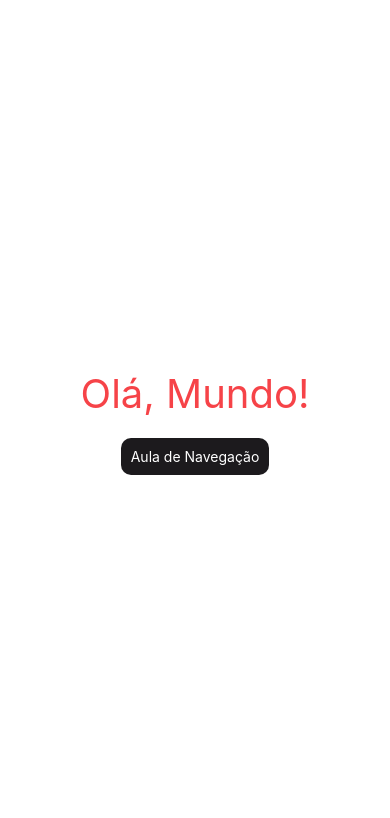
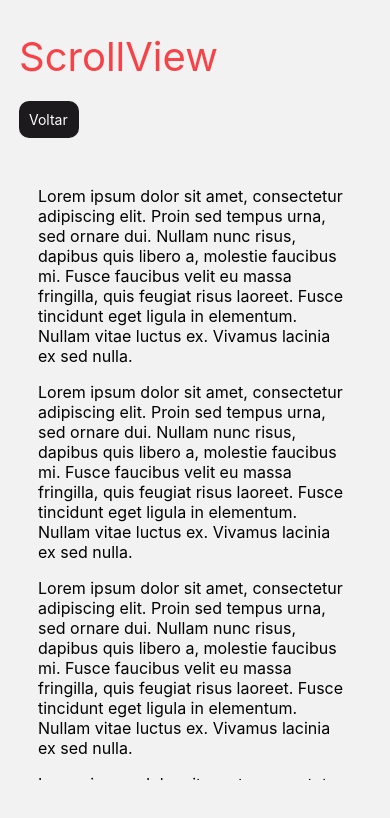
Before and after one commit to almadaj/react-native, a React Native app in the folder base-rn/: screen /ScrollView in a window 390 px wide. Shown: the top 818 px of the page. Built offline with nearby package versions, Linux system fonts and the light colour scheme.

Commit message:
scrollView implementado

```diff
--- a/base-rn/src/StackNavigator.js
+++ b/base-rn/src/StackNavigator.js
@@ -2,6 +2,7 @@ import { NavigationContainer } from "@react-navigation/native";
 import { createNativeStackNavigator } from "@react-navigation/native-stack";
 import HomeScreen from "./screens/HomeScreen";
 import NavigationScreen from "./screens/NavigationScreen";
+import ScrollViewScreen from "./screens/ScrollViewScreen";
 
 const Stack = createNativeStackNavigator();
 
@@ -14,6 +15,7 @@ export default function StackNavigatior() {
       >
         <Stack.Screen name="Home" component={HomeScreen} />
         <Stack.Screen name="Navigation" component={NavigationScreen} />
+        <Stack.Screen name="ScrollView" component={ScrollViewScreen} />
       </Stack.Navigator>
     </NavigationContainer>
   );
--- a/base-rn/src/screens/HomeScreen.js
+++ b/base-rn/src/screens/HomeScreen.js
@@ -7,6 +7,10 @@ export default function HomeScreen() {
 
   const navigateToNavigationScreen = () => {
     navigation.navigate("Navigation");
+  };
+
+  const navigateToScrollViewScreen = () => {
+    navigation.navigate("ScrollView");
   };
 
   return (
@@ -19,6 +23,13 @@ export default function HomeScreen() {
         onPress={navigateToNavigationScreen}
       >
         <Text style={styles.buttonText}>Aula de Navegação</Text>
+      </TouchableOpacity>
+      <TouchableOpacity
+        activeOpacity={0.8}
+        style={styles.button}
+        onPress={navigateToScrollViewScreen}
+      >
+        <Text style={styles.buttonText}>Aula de ScrollView</Text>
       </TouchableOpacity>
     </View>
   );
--- /dev/null
+++ b/base-rn/src/screens/ScrollViewScreen.js
@@ -0,0 +1,98 @@
+import { useNavigation } from "@react-navigation/native";
+import {
+  View,
+  Text,
+  StyleSheet,
+  ScrollView,
+  TouchableOpacity,
+} from "react-native";
+
+export default function ScrollViewScreen() {
+  const navigation = useNavigation();
+  const navigateBack = () => {
+    navigation.goBack();
+  };
+  return (
+    <View style={styles.container}>
+      <Text style={styles.title}>ScrollView</Text>
+      <TouchableOpacity
+        activeOpacity={0.8}
+        style={styles.button}
+        onPress={navigateBack}
+      >
+        <Text style={styles.buttonText}>Voltar</Text>
+      </TouchableOpacity>
+      <ScrollView style={styles.container} showsVerticalScrollIndicator={true}>
+        <Text style={styles.item}>
+          Lorem ipsum dolor sit amet, consectetur adipiscing elit. Proin sed
+          tempus urna, sed ornare dui. Nullam nunc risus, dapibus quis libero a,
+          molestie faucibus mi. Fusce faucibus velit eu massa fringilla, quis
+          feugiat risus laoreet. Fusce tincidunt eget ligula in elementum.
+          Nullam vitae luctus ex. Vivamus lacinia ex sed nulla.
+        </Text>
+        <Text style={styles.item}>
+          Lorem ipsum dolor sit amet, consectetur adipiscing elit. Proin sed
+          tempus urna, sed ornare dui. Nullam nunc risus, dapibus quis libero a,
+          molestie faucibus mi. Fusce faucibus velit eu massa fringilla, quis
+          feugiat risus laoreet. Fusce tincidunt eget ligula in elementum.
+          Nullam vitae luctus ex. Vivamus lacinia ex sed nulla.
+        </Text>
+        <Text style={styles.item}>
+          Lorem ipsum dolor sit amet, consectetur adipiscing elit. Proin sed
+          tempus urna, sed ornare dui. Nullam nunc risus, dapibus quis libero a,
+          molestie faucibus mi. Fusce faucibus velit eu massa fringilla, quis
+          feugiat risus laoreet. Fusce tincidunt eget ligula in elementum.
+          Nullam vitae luctus ex. Vivamus lacinia ex sed nulla.
+        </Text>
+        <Text style={styles.item}>
+          Lorem ipsum dolor sit amet, consectetur adipiscing elit. Proin sed
+          tempus urna, sed ornare dui. Nullam nunc risus, dapibus quis libero a,
+          molestie faucibus mi. Fusce faucibus velit eu massa fringilla, quis
+          feugiat risus laoreet. Fusce tincidunt eget ligula in elementum.
+          Nullam vitae luctus ex. Vivamus lacinia ex sed nulla.
+        </Text>
+        <Text style={styles.item}>
+          Lorem ipsum dolor sit amet, consectetur adipiscing elit. Proin sed
+          tempus urna, sed ornare dui. Nullam nunc risus, dapibus quis libero a,
+          molestie faucibus mi. Fusce faucibus velit eu massa fringilla, quis
+          feugiat risus laoreet. Fusce tincidunt eget ligula in elementum.
+          Nullam vitae luctus ex. Vivamus lacinia ex sed nulla.
+        </Text>
+        <Text style={styles.item}>
+          Lorem ipsum dolor sit amet, consectetur adipiscing elit. Proin sed
+          tempus urna, sed ornare dui. Nullam nunc risus, dapibus quis libero a,
+          molestie faucibus mi. Fusce faucibus velit eu massa fringilla, quis
+          feugiat risus laoreet. Fusce tincidunt eget ligula in elementum.
+          Nullam vitae luctus ex. Vivamus lacinia ex sed nulla.
+        </Text>
+      </ScrollView>
+    </View>
+  );
+}
+
+const styles = StyleSheet.create({
+  container: {
+    flex: 1,
+    paddingHorizontal: 16,
+    marginHorizontal: 3,
+    marginVertical: 32,
+  },
+  title: {
+    fontSize: 40,
+    color: "#f64348",
+  },
+  item: {
+    fontSize: 16,
+    marginTop: 16,
+  },
+  button: {
+    backgroundColor: "#1c1a1d",
+    padding: 10,
+    borderRadius: 10,
+    marginTop: 20,
+    width: 60,
+  },
+  buttonText: {
+    color: "#fff",
+  },
+});
```
